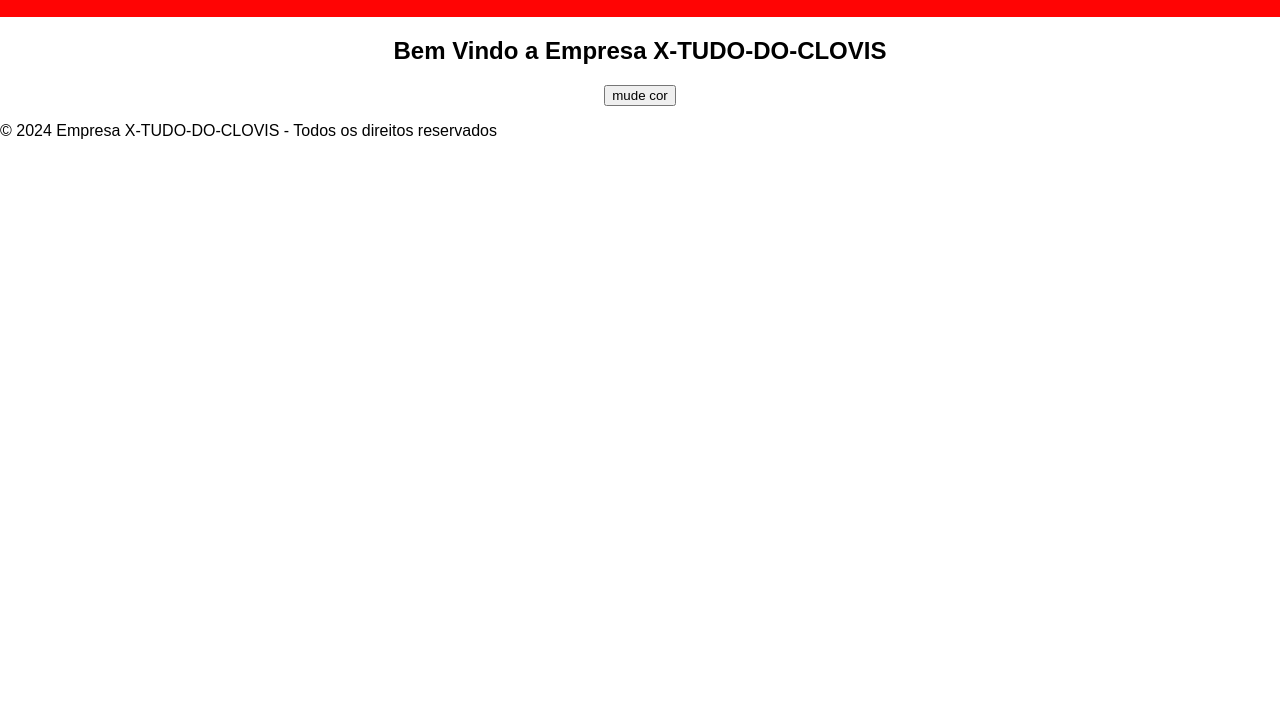
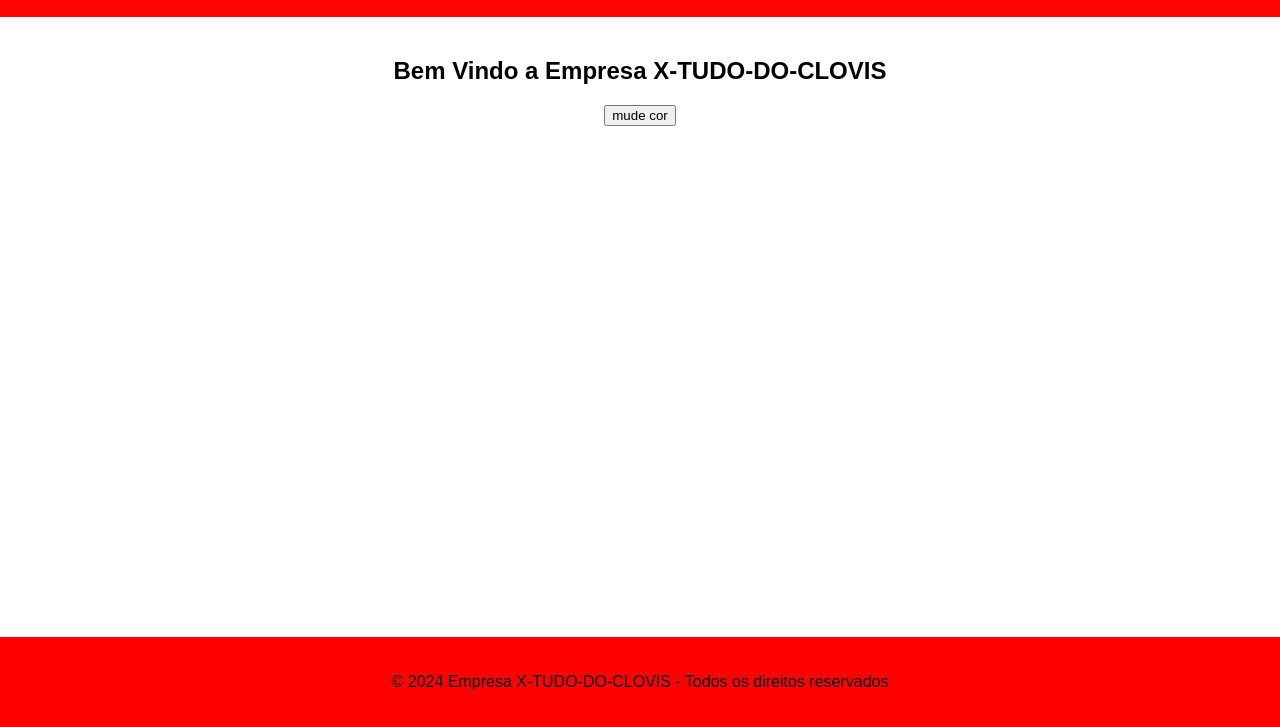
Before and after one commit to Matheus2910/Projeto1_MatheusAquino1, a plain HTML site: page Projeto1_MatheusAquino/index.html in a window 1280 px wide. Shown: the part 73-800 px from the top of the page. Drawn offline with Linux system fonts and the light colour scheme.

Commit message:
projeto dia 27/05/24

```diff
--- a/Projeto1_MatheusAquino/style.css
+++ b/Projeto1_MatheusAquino/style.css
@@ -34,3 +34,12 @@ ul li{display: inline;
 ul li a{color: purple;
         text-decoration: none;
 }
+
+main{flex: 1;
+     text-align: center;
+     padding: 20px;}
+
+footer{background-color: red;
+       text-align: center;
+       padding: 20px;
+       margin-top: auto;}
```
